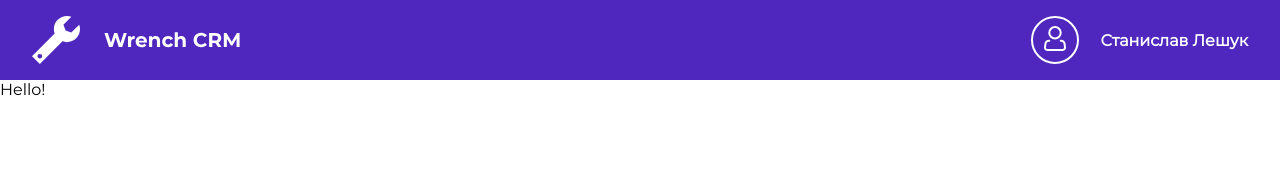
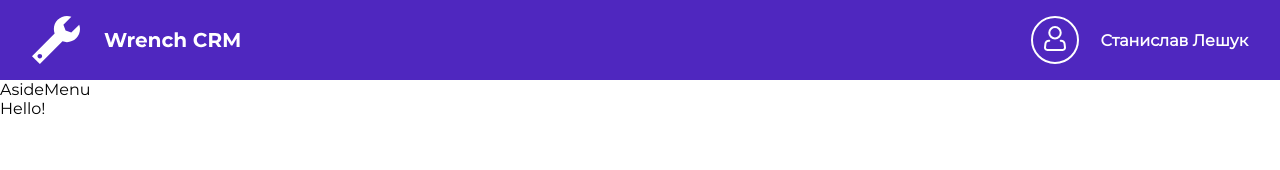
Before and after one commit to dockwall/react-fly-crm, a React (Create React App) app: page / in a window 1280 px wide. Shown: the top 170 px of the page. Built offline with nearby package versions, Linux system fonts and the light colour scheme.

Commit message:
Started working with menu

```diff
--- a/src/App.tsx
+++ b/src/App.tsx
@@ -1,11 +1,13 @@
 import React from "react";
 import "./assets/styles/index.scss";
 import Header from "./components/Header/Header";
+import AsideMenu from "./components/AsideMenu/AsideMenu";
 
 const App = () => {
   return (
     <React.StrictMode>
       <Header />
+      <AsideMenu />
       <div>Hello!</div>
     </React.StrictMode>
   );
--- /dev/null
+++ b/src/components/AsideMenu/AsideMenu.tsx
@@ -0,0 +1,7 @@
+import React from "react";
+
+const AsideMenu = () => {
+  return <div>AsideMenu</div>;
+};
+
+export default AsideMenu;
```
Also changed, not shown: src/components/AsideMenu/AsideMenu.scss (added).
